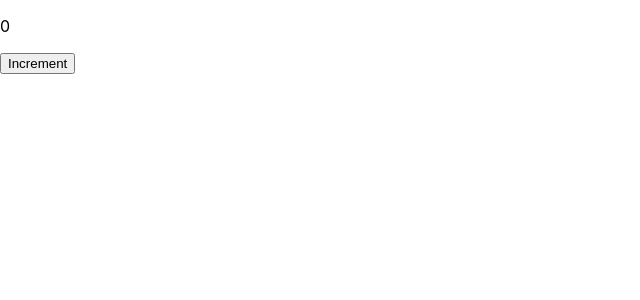
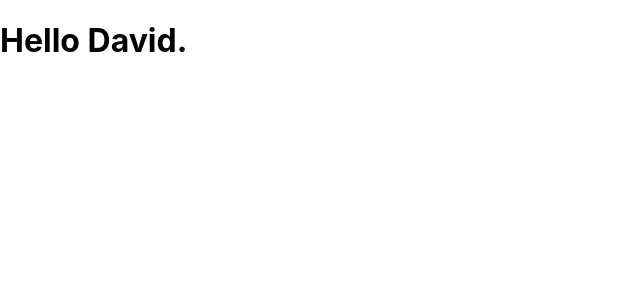
Before and after one commit to vince2848/sololearn_React_Redux, a React (Create React App) app: page / in a window 1280 px wide. Shown: the top 300 px of the page, without its empty margins (0-640 px from the left). Built offline with nearby package versions, Linux system fonts and the light colour scheme.

Commit message:
Lesson 11.1 Start Hooks

```diff
--- a/src/index.js
+++ b/src/index.js
@@ -1,29 +1,18 @@
-import React from 'react';
+import React, { useState } from 'react';
 import ReactDOM from 'react-dom/client';
 import './index.css';
 import reportWebVitals from './reportWebVitals';
 
 const root = ReactDOM.createRoot(document.getElementById('root'));
 
-class Counter extends React.Component {
-  state = {
-    counter: 0
-  }
+function Hello() {
+  const [name, setName] = useState("David");
 
-  increment = () => {
-    this.setState({
-      counter: this.state.counter+1
-    });
-  }
+  return <h1>Hello {name}.</h1>
+}
 
-  render() {
-    return <div>
-      <p>{this.state.counter}</p>
-      <button onClick={this.increment}>Increment</button>
-    </div>;
-  }
-}
-const el =<Counter/>
+
+const el =<Hello/>
 root.render(el)
 
 // If you want to start measuring performance in your app, pass a function
```
